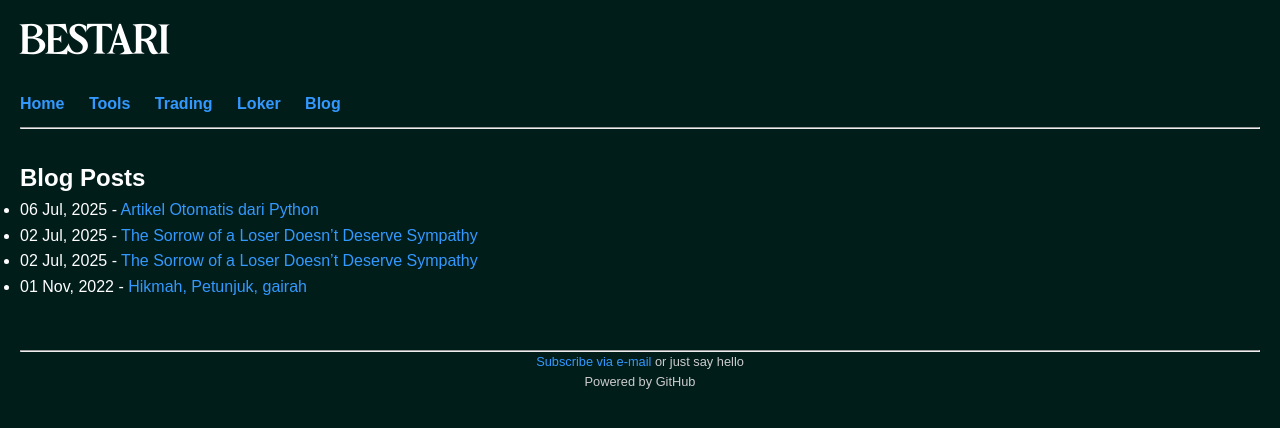
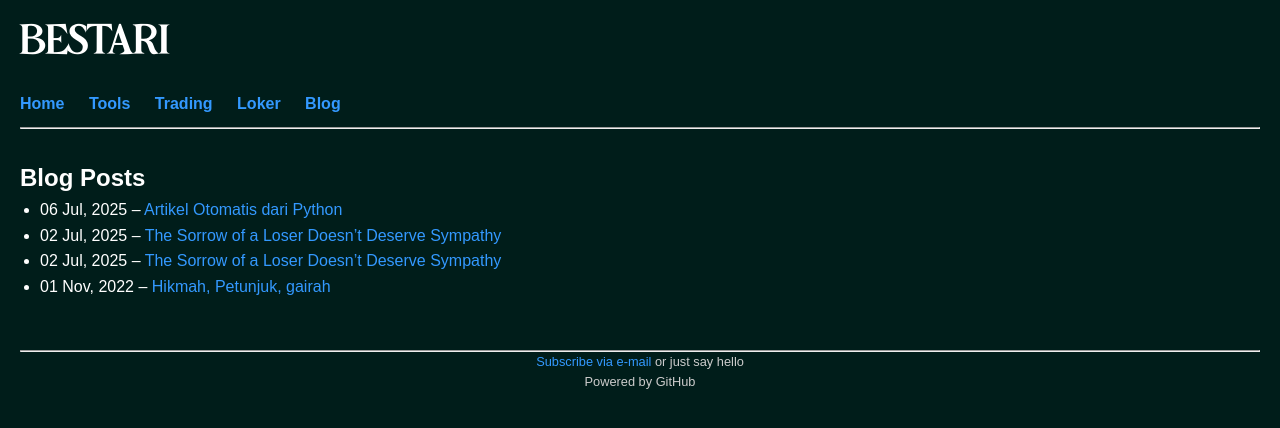
Before and after one commit to junesa38/BESTARI, a Jekyll site: the page built from blog.md, in a window 1280 px wide. Shown: the top 428 px of the page. Built offline with Jekyll 4.4.1, drawn with Linux system fonts in a browser that asks for light colours.

Commit message:
Update blog.md

```diff
--- a/blog.md
+++ b/blog.md
@@ -5,8 +5,9 @@ permalink: /blog/
 ---
 
 ## Blog Posts
-<ul>
+
+<ul style="padding-left: 20px;">
   {% for post in site.posts %}
-    <li>{{ post.date | date: "%d %b, %Y" }} - <a href="{{ post.url | relative_url }}">{{ post.title }}</a></li>
+    <li>{{ post.date | date: "%d %b, %Y" }} – <a href="{{ post.url | relative_url }}">{{ post.title }}</a></li>
   {% endfor %}
 </ul>
```
